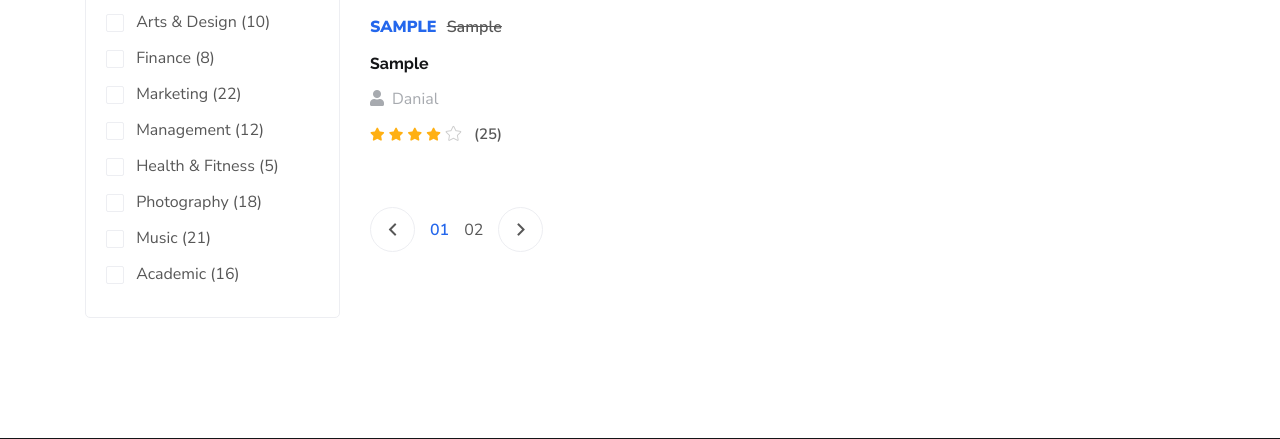
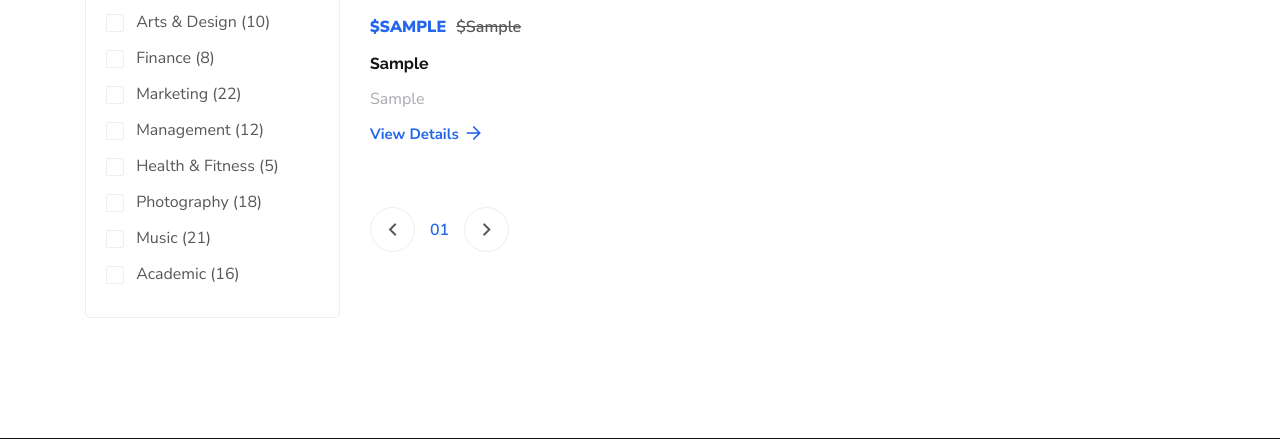
Before and after one commit to DoTheDuy/du_an_1, a PHP site: page /du_an_1?act=course in a window 1280 px wide. Shown: the part 852-1291 px from the top of the page. Run offline with PHP 8.4, Linux system fonts and the light colour scheme; tables that the repository leaves empty or names only in its code hold one stand-in row (values such as "Sample post"); data that the repository does not hold is empty; some web fonts are replaced.

Commit message:
update course by Dung

```diff
--- a/Views/client/course.php
+++ b/Views/client/course.php
@@ -147,49 +147,44 @@
                 <div class="col-xl-9 col-lg-8 col-md-12">
 
                     <div class="row">
-                      <?php
-                      foreach ($results as $key => $value) { ?>
+                        <?php foreach ($results as $key => $value) { ?>
                             <div class="col-xl-4 col-lg-6 col-md-6">
+                                <div class="course-wrapper-2 mb-30">
 
-                        <div class="course-wrapper-2 mb-30">
                                     <div class="student-course-img">
-                              <img src="Views/images/<?php echo $value['hinh']; ?>" alt="courde-img">
+                                        <img src="Views/client/assets/img/course/<?php echo $value['hinh']?>" alt="courde-img">
                                     </div>
                                     <div class="student-course-footer">
                                         <div class="student-course-linkter">
                                             <div class="portfolio-price">
-                                    <span><?php echo $value['don_gia']?></span>
-                                    <del><?php echo $value['gia_khuyen_mai']?></del>
+                                                <span>$<?php echo $value['gia_khuyen_mai']?></span>
+                                                <del>$<?php echo $value['don_gia']?></del>
                                             </div>
                                         </div>
                                         <div class="student-course-text">
                                             <h3><a href="course-details.html"><?php echo $value['ten_khoa_hoc']?></a>
                                             </h3>
                                         </div>
-                           </div>
                                         <div class="portfolio-user">
                                             <div class="user-icon">
-                                    <a href="instructor-profile.html"><i class="fas fa-user"></i>Danial</a>
+                                                <a href="instructor-profile.html"><?php echo $value['mo_ta_tom_tat']?></a>
                                             </div>
-                                <div class="course-icon">
-                                    <i class="fas fa-star"></i>
-                                    <i class="fas fa-star"></i>
-                                    <i class="fas fa-star"></i>
-                                    <i class="fas fa-star"></i>
-                                    <i class="fal fa-star"></i>
-                                    <span>(25)</span>
+                                        </div>
+                                        <div class="course-deteals-btn">
+                                            <a href="course-details.html"><span class="me-2">View Details</span><i
+                                                        class="far fa-arrow-right"></i></a>
                                         </div>
                                     </div>
                                 </div>
                             </div>
                         <?php } ?>
 
+
                         <div class="row">
                             <div class="edu-pagination mt-30 mb-20">
                                 <ul>
                                     <li><a href="#"><i class="fal fa-angle-left"></i></a></li>
                                     <li class="active"><a href="#"><span>01</span></a></li>
-                           <li><a href="#"><span>02</span></a></li>
                                     <li><a href="#"><i class="fal fa-angle-right"></i></a></li>
                                 </ul>
                             </div>
```
Lines whose indentation alone changed are shown as unchanged.
